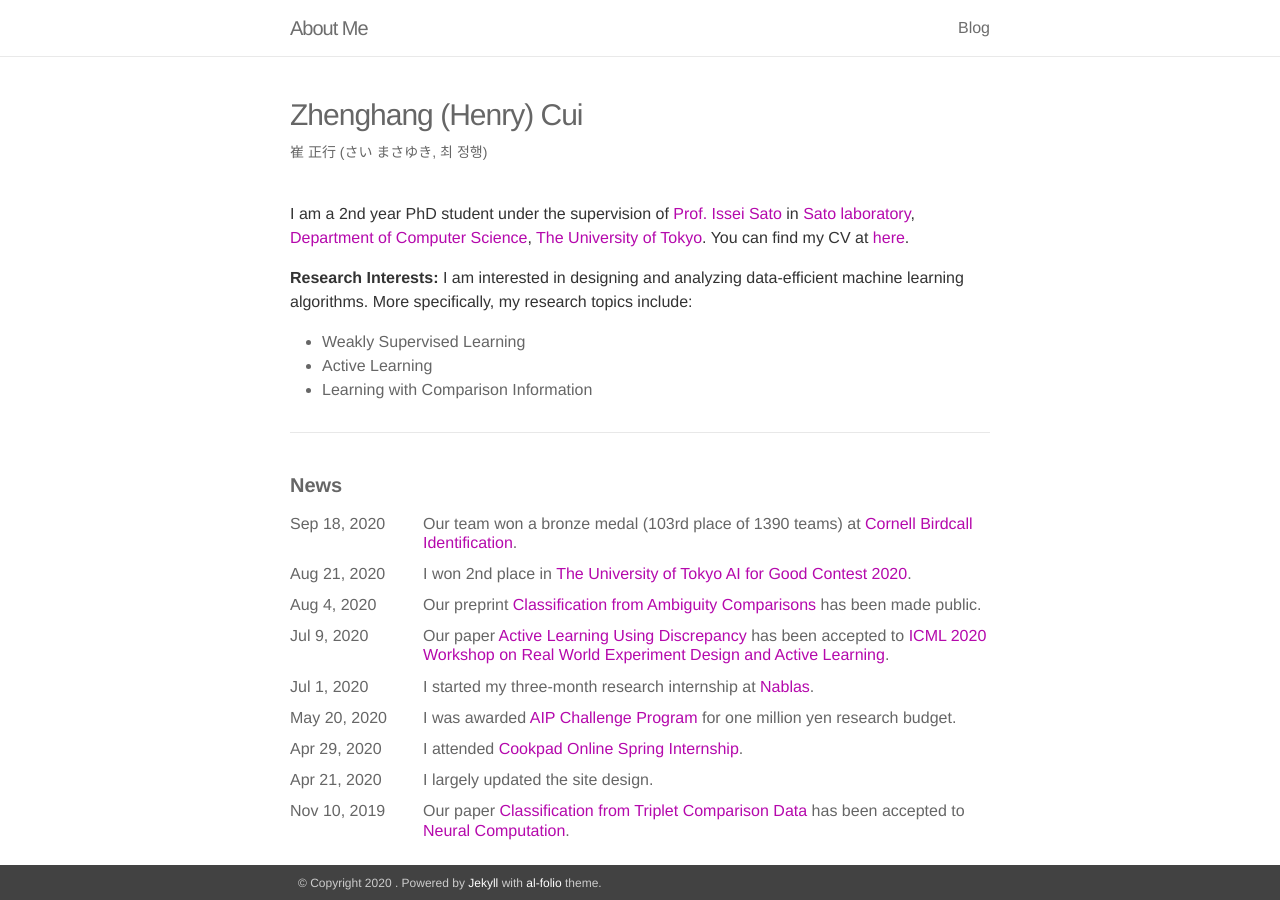
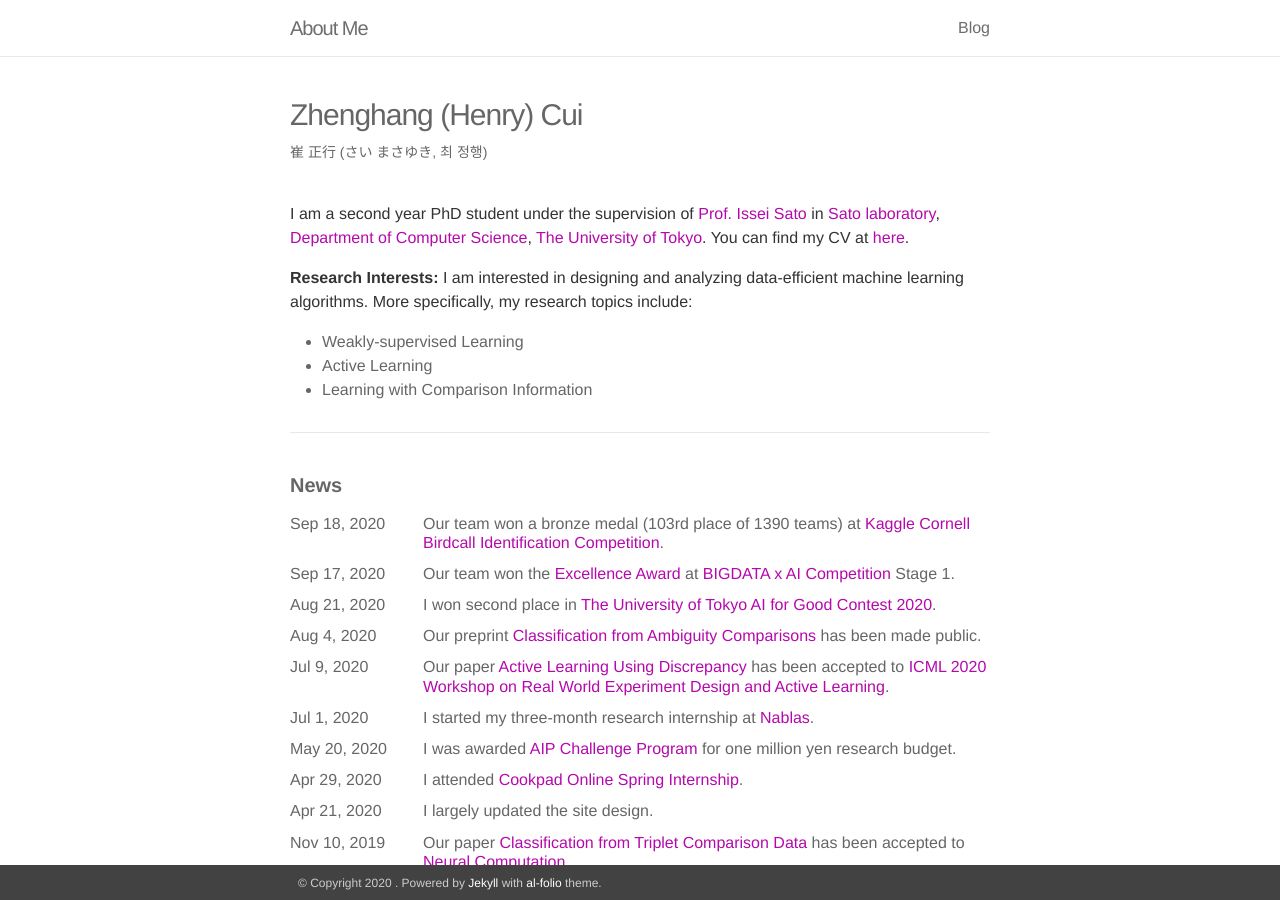
Before and after one commit to zchenry/zchenry.github.io, a Jekyll site: the page built from about.md, in a window 1280 px wide and 900 px high. Built offline with Jekyll 4.4.1, drawn with Linux system fonts in a browser that asks for light colours; nearby versions of some CDN libraries.

Commit message:
add competition news

```diff
--- a/about.md
+++ b/about.md
@@ -6,7 +6,7 @@ description: 崔 正行 (さい まさゆき, 최 정행)
 news: True
 ---
 
-I am a 2nd year PhD student under the supervision of
+I am a second year PhD student under the supervision of
 [Prof. Issei Sato](http://www.ms.k.u-tokyo.ac.jp/sato) in
 [Sato laboratory](https://www.ml.is.s.u-tokyo.ac.jp),
 [Department of Computer Science](https://www.is.s.u-tokyo.ac.jp/english),
@@ -16,7 +16,7 @@ You can find my CV at [here]({{ site.url }}/assets/files/cv.pdf).
 **Research Interests:**
 I am interested in designing and analyzing data-efficient machine learning algorithms.
 More specifically, my research topics include:
-- Weakly Supervised Learning
+- Weakly-supervised Learning
 - Active Learning
 - Learning with Comparison Information
 
@@ -26,13 +26,19 @@ More specifically, my research topics include:
     <tr>
       <td class='date'>Sep 18, 2020</td>
       <td class='announcement'>
-	    Our team won a bronze medal (103rd place of 1390 teams) at <a href='https://www.kaggle.com/c/birdsong-recognition'>Cornell Birdcall Identification</a>.
+	    Our team won a bronze medal (103rd place of 1390 teams) at <a href='https://www.kaggle.com/c/birdsong-recognition'>Kaggle Cornell Birdcall Identification Competition</a>.
+      </td>
+    </tr>
+    <tr>
+      <td class='date'>Sep 17, 2020</td>
+      <td class='announcement'>
+	    Our team won the <a href='https://ai-competition.biz/stage1-result/'>Excellence Award</a> at <a href='https://ai-competition.biz/'>BIGDATA x AI Competition</a> Stage 1.
       </td>
     </tr>
     <tr>
       <td class='date'>Aug 21, 2020</td>
       <td class='announcement'>
-        I won 2nd place in <a href='https://www.facebook.com/UTAI4Good'>The University of Tokyo AI for Good Contest 2020</a>.
+        I won second place in <a href='https://www.facebook.com/UTAI4Good'>The University of Tokyo AI for Good Contest 2020</a>.
       </td>
     </tr>
     <tr>
```
